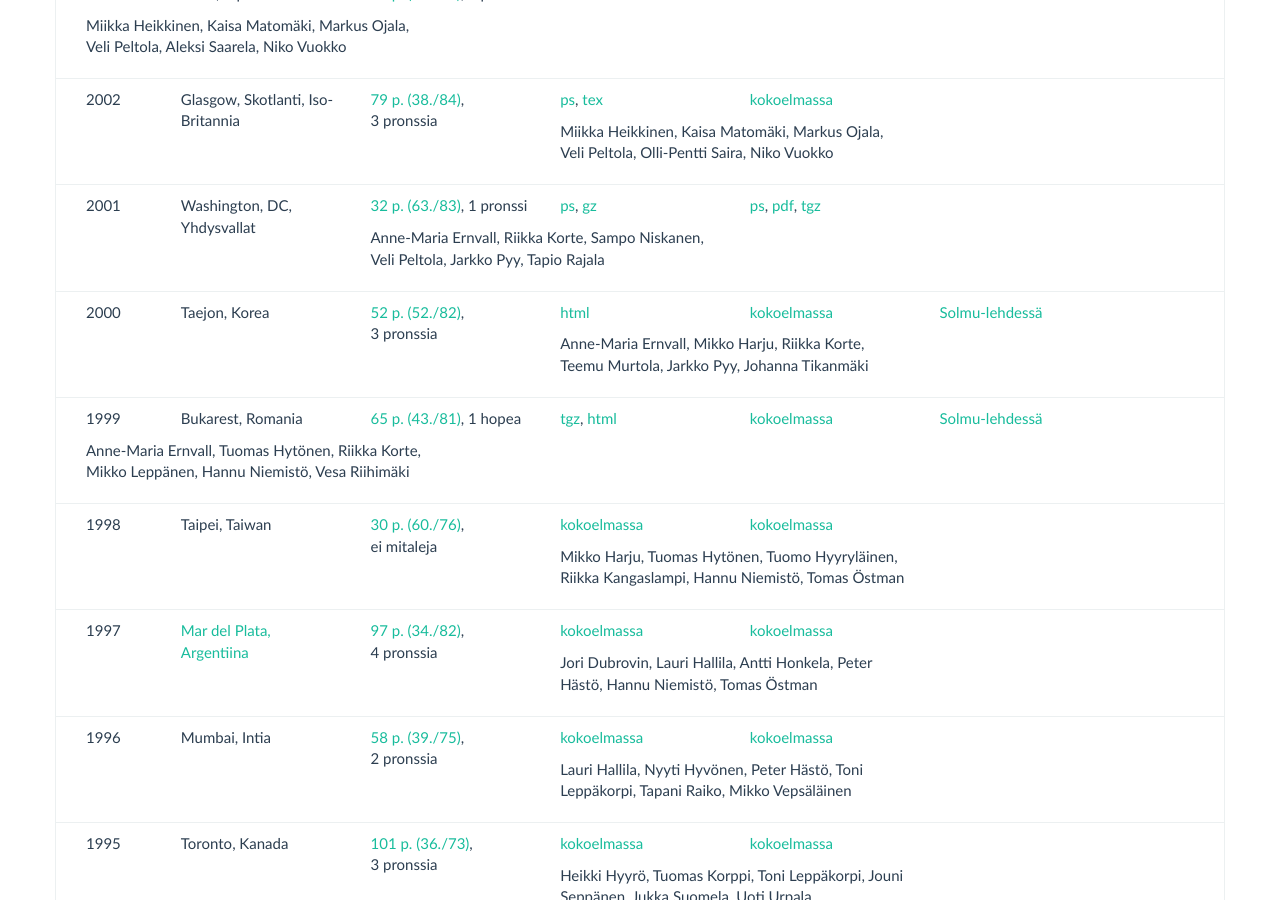
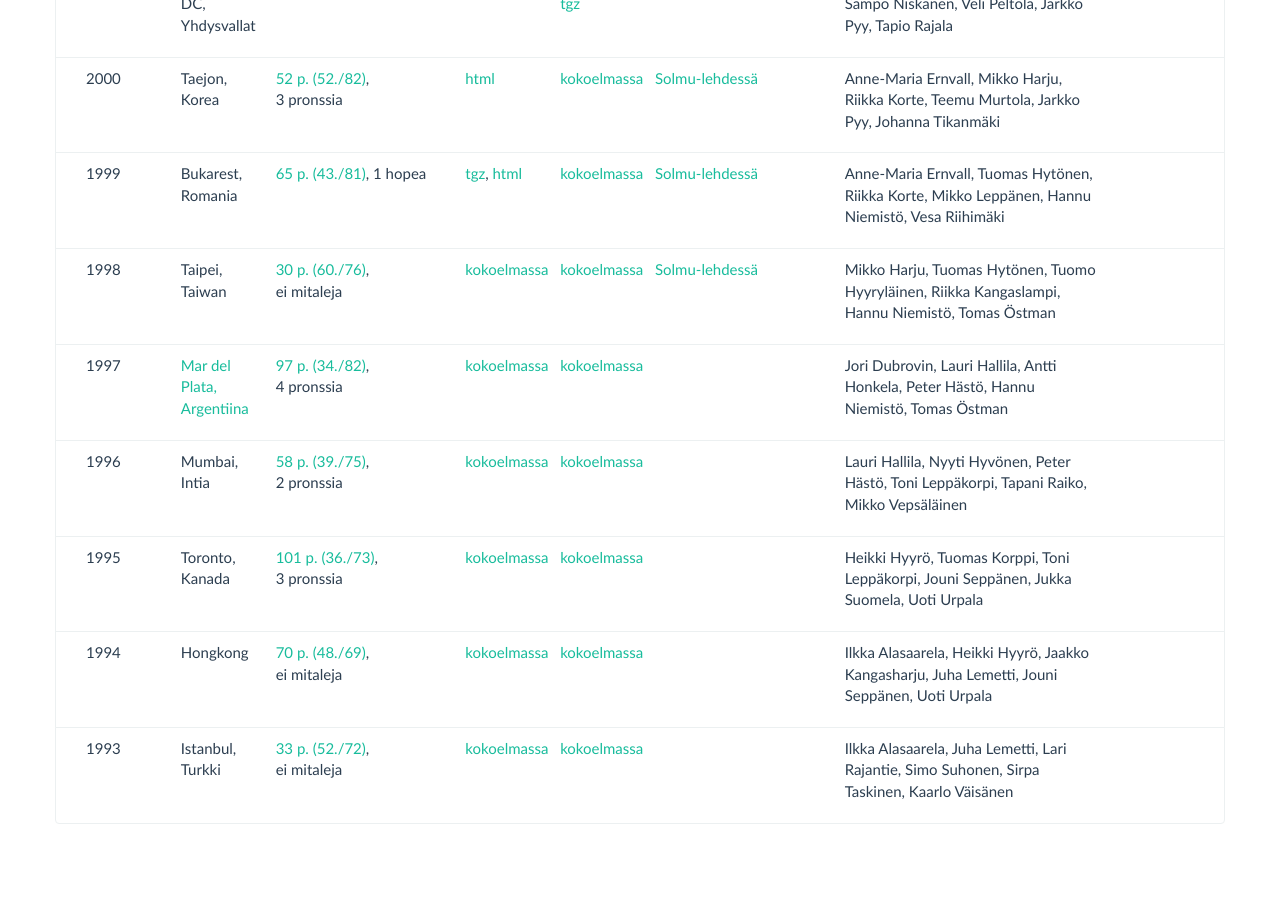
Before and after one commit to matematiikkakilpailut/matematiikkakilpailut.github.io, a Jekyll site: the page built from IMO/index.md, in a window 1280 px wide and 900 px high, scrolled down 2797 px. Built offline with Jekyll 4.4.1, drawn with Linux system fonts in a browser that asks for light colours; after the commit the page ends 3641 px from its top, so only the background shows below that.

Commit message:
Update index.md
taulukko

```diff
--- a/IMO/index.md
+++ b/IMO/index.md
@@ -163,6 +163,7 @@ kilpailut:
     sijoitus: "[30 p. (60./76)](https://www.imo-official.org/year_country_r.aspx?year=1998&column=total&order=desc), ei mitaleja"
     tehtavat: "[kokoelmassa](imokaikki.pdf)"
     ratkaisut: "[kokoelmassa](imokaikki.pdf)"
+    muuta: "[Solmu-lehdessä](https://matematiikkalehtisolmu.fi/1998/2/kangaslampi.html)"
     edustajat: "Mikko Harju, Tuomas Hytönen, Tuomo Hyyryläinen, Riikka Kangaslampi, Hannu Niemistö, Tomas Östman"
   - vuosi: "1997"
     paikka: "[Mar del Plata, Argentiina](http://www.oma.org.ar/imo97/index_en.html)"
@@ -332,13 +333,13 @@ Joidenkin vuosien kohdalla taulukosta on linkkejä lisätietoihin.
 {% for k in page.kilpailut %}
 <div class="row kilpailut list-group-item">
 <div class="col-xs-2 col-sm-1">{% if k['vuosi'] != null %}{{ k['vuosi'] | markdownify }}{% endif %}</div>
-<div class="col-xs-4 col-sm-2">{% if k['paikka'] != null %}{{ k['paikka'] | markdownify }}{% endif %}</div>
+<div class="col-xs-4 col-sm-1">{% if k['paikka'] != null %}{{ k['paikka'] | markdownify }}{% endif %}</div>
 <div class="col-xs-6 col-sm-2">{% if k['sijoitus'] != null %}{{ k['sijoitus'] | markdownify }}{% endif %}</div>
 <div class="clearfix visible-xs"></div>
-<div class="col-xs-4 col-xs-offset-2 col-sm-2 col-sm-offset-0">{% if k['tehtavat'] != null %}{{ k['tehtavat'] | markdownify }}{% endif %}</div>
-<div class="col-xs-2">{% if k['ratkaisut'] != null %}{{ k['ratkaisut'] | markdownify }}{% endif %}</div>
+<div class="col-xs-4 col-xs-offset-2 col-sm-1 col-sm-offset-0">{% if k['tehtavat'] != null %}{{ k['tehtavat'] | markdownify }}{% endif %}</div>
+<div class="col-xs-1">{% if k['ratkaisut'] != null %}{{ k['ratkaisut'] | markdownify }}{% endif %}</div>
 <div class="col-xs-4 col-sm-2">{% if k['muuta'] != null %}{{ k['muuta'] | markdownify }}{% endif %}</div>
-<div class="col-xs-4 col-sm-4">{{ k['edustajat'] | markdownify }}</div>
+<div class="col-xs-4 col-sm-3">{{ k['edustajat'] | markdownify }}</div>
 </div>
 {% endfor %}
 </div>
```
